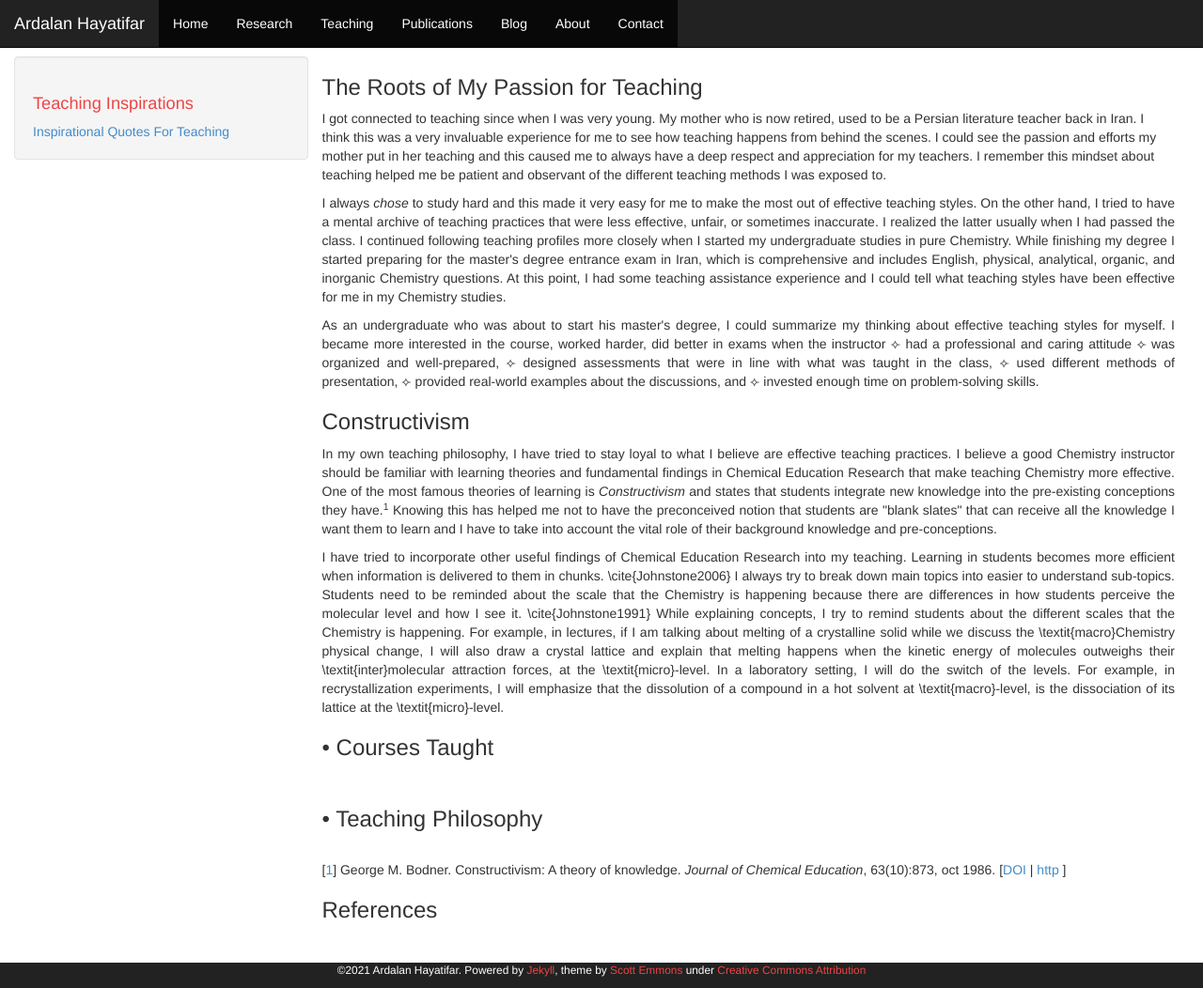
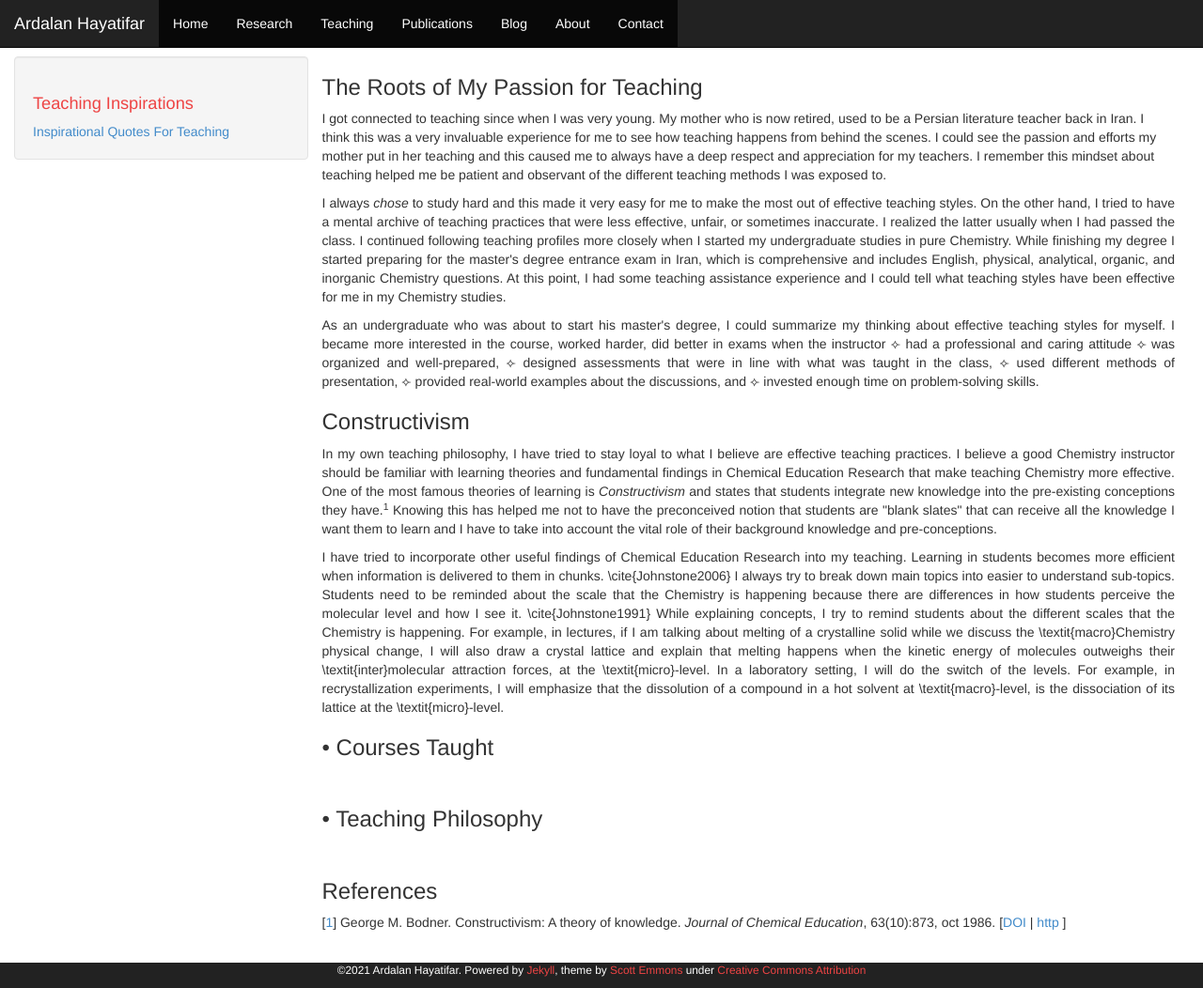
Before and after one commit to Ardalanhayatifar/ardalanhayatifar.github.io, a Jekyll site: the page built from teaching.html, in a window 1280 px wide and 1052 px high. Shown: the whole window at 94% size. Built offline with Jekyll 4.4.1, drawn with Linux system fonts in a browser that asks for light colours; part of the change alters nothing that is shown.

```diff
--- a/teaching.html
+++ b/teaching.html
@@ -40,6 +40,11 @@ permalink: "/teaching"
 <h3>• Teaching Philosophy </h3>
 <br />
 
+
+
+
+<h3>References</h3>
+
 <tr valign="top">
      <td align="right" class="bibtexnumber">
      [<a name="Bodner_1986">1</a>]
@@ -54,10 +59,6 @@ permalink: "/teaching"
      </td>
      </tr>
 
-
-<h3>References</h3>
-
-
 </body>
 
 </div>
```
